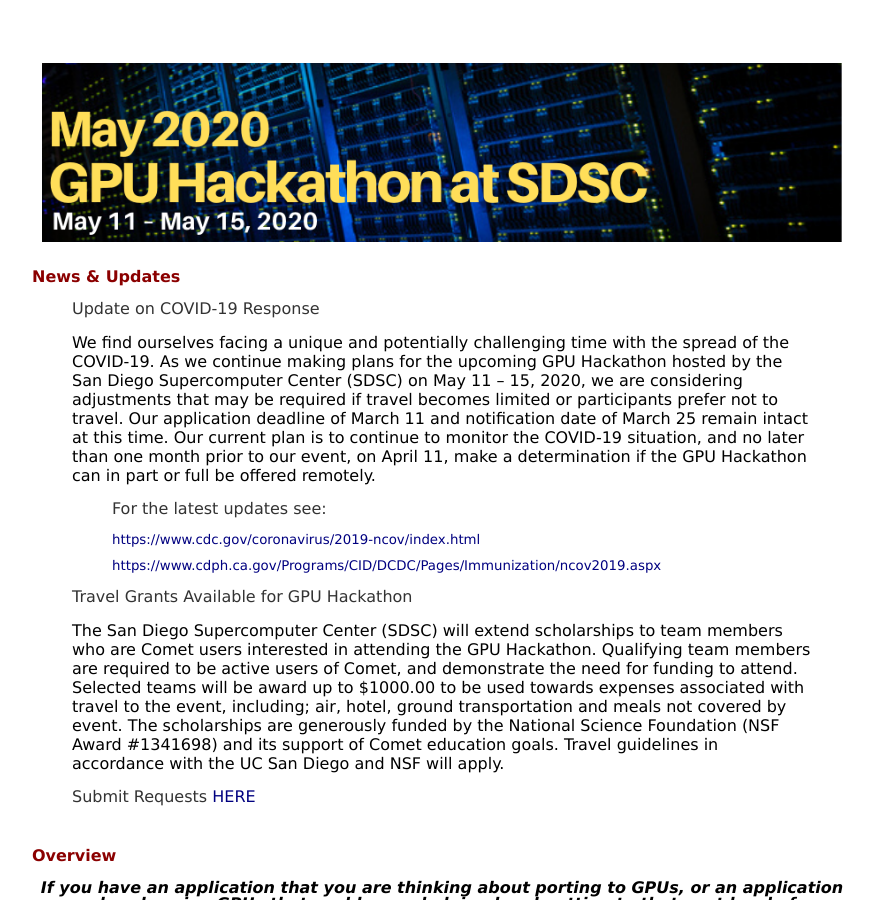
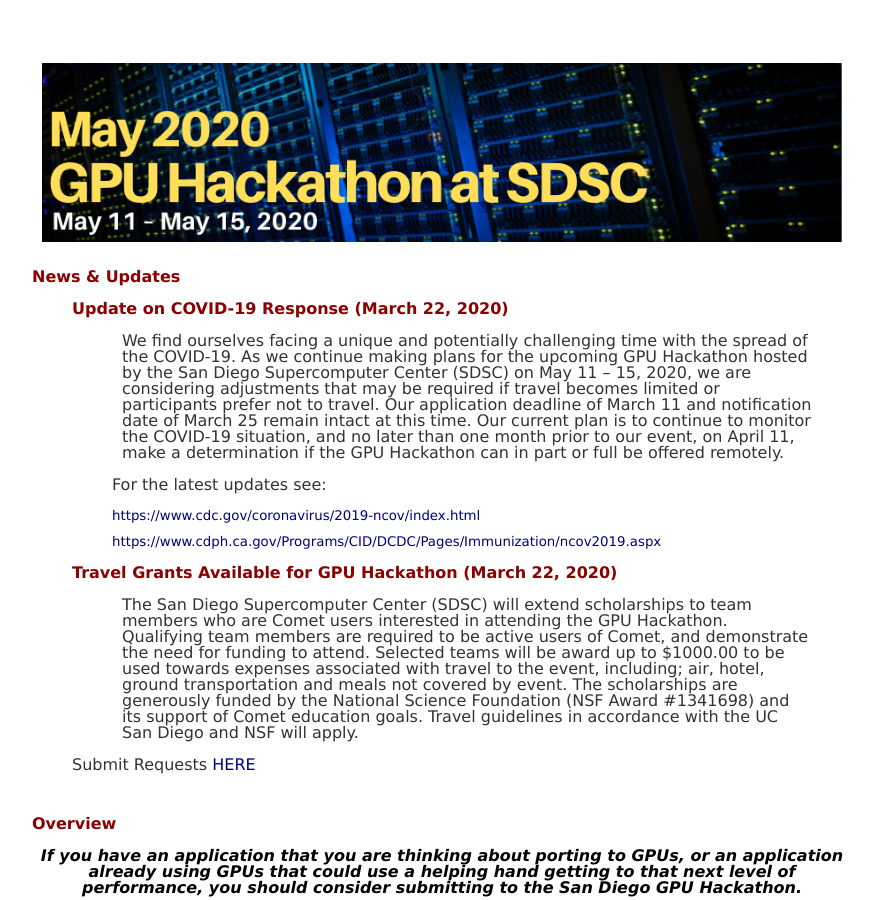
Before and after one commit to sdsc-hpc-training/sdsc-hpc-training.github.io, a Jekyll site: the page built from gpuhackathon/index.html, in a window 1280 px wide and 900 px high. Shown: the whole window, without its empty margins (198-1072 px from the left). Built offline with Jekyll 4.4.1, drawn with Linux system fonts in a browser that asks for light colours.

Commit message:
Update index.html

```diff
--- a/gpuhackathon/index.html
+++ b/gpuhackathon/index.html
@@ -11,30 +11,31 @@
 <tr><td align='left' valign='top'>
 <p class="news">News & Updates</p>
 <blockquote>
-<p class="paral">Update on COVID-19 Response</p>
-We find ourselves facing a unique and potentially challenging time with the spread of the COVID-19.
+<p class="news">Update on COVID-19 Response (March 22, 2020)</p>
+<p id="paral">We find ourselves facing a unique and potentially challenging time with the spread of the COVID-19.
 As we continue making plans for the upcoming GPU Hackathon hosted by the San Diego Supercomputer Center
 (SDSC) on May 11 – 15, 2020, we are considering adjustments that may be required if travel becomes
 limited or participants prefer not to travel. Our application deadline of March 11 and notification
 date of March 25 remain intact at this time. Our current plan is to continue to monitor the COVID-19
 situation, and no later than one month prior to our event, on April 11, make a determination if the
-GPU Hackathon can in part or full be offered remotely.
+             GPU Hackathon can in part or full be offered remotely. </p>
 <p class="tab">For the latest updates see:
 <p class="tab address"><a href="https://www.cdc.gov/coronavirus/2019-ncov/index.html">https://www.cdc.gov/coronavirus/2019-ncov/index.html</a></p>
 <p class="tab address"><a href="">https://www.cdph.ca.gov/Programs/CID/DCDC/Pages/Immunization/ncov2019.aspx</a></p>
 </p>
 </blockquote>
 <blockquote>
-<p class="paral">Travel Grants Available for GPU Hackathon</p>
-The San Diego Supercomputer Center (SDSC) will extend scholarships to team members
+<p class="news">Travel Grants Available for GPU Hackathon (March 22, 2020)</p>
+<p id="paral">The San Diego Supercomputer Center (SDSC) will extend scholarships to team members
 who are Comet users interested in attending the GPU Hackathon.  Qualifying team members
 are required to be active users of Comet, and demonstrate the need for funding to attend.
 Selected teams will be award up to $1000.00 to be used towards expenses associated with
 travel to the event, including; air, hotel, ground transportation and meals not covered
 by event. The scholarships are generously funded by the National Science Foundation
 (NSF Award #1341698) and its support of Comet education goals. Travel guidelines in
-accordance with the UC San Diego and NSF will apply.
+accordance with the UC San Diego and NSF will apply. </p>
 <p>Submit Requests <a href="https://docs.google.com/forms/d/11ueDieN3e28QX4yOvfS4UvGGk6pTvjykkZn-apTF8As/edit">HERE</a>
+
 </td></tr>
 <tr><td align='left' valign='top'>&nbsp; </td></tr>
 <tr><td align='center' valign='top'>
```
